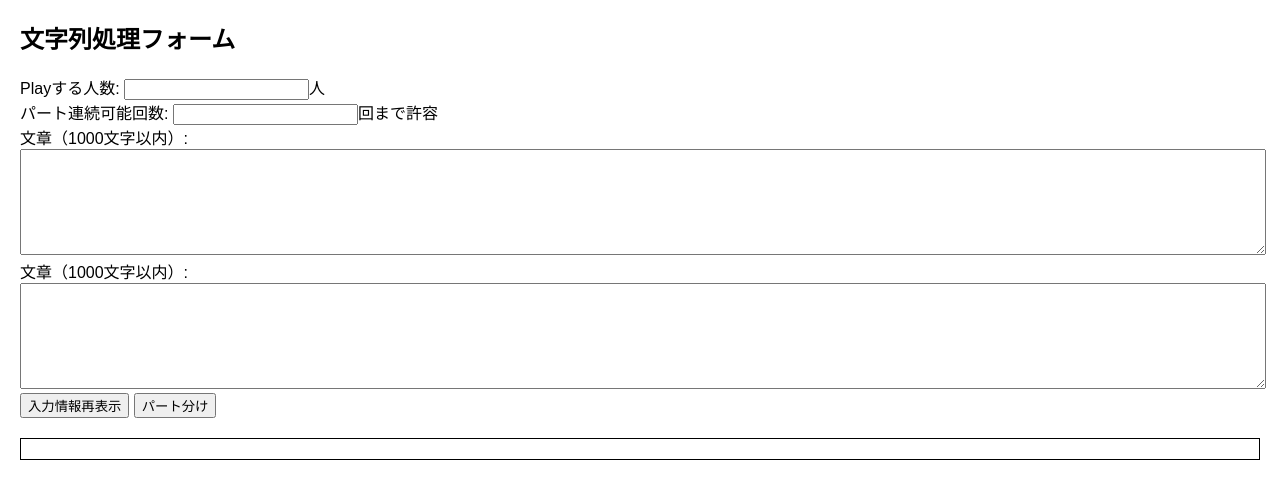
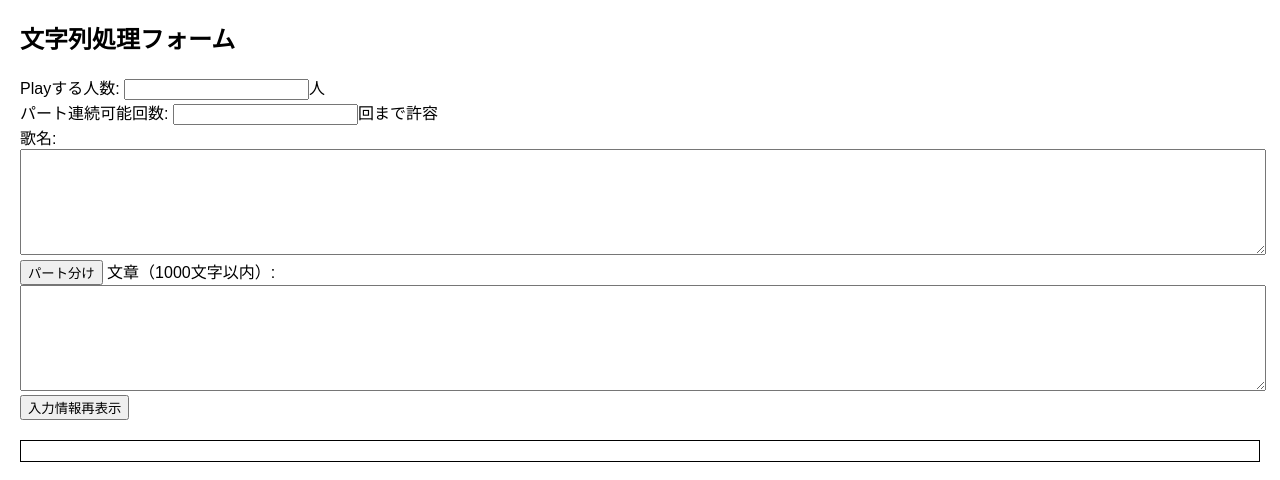
Before and after one commit to L1-JX-Diping/test-site, a plain HTML site: page index.html in a window 1280 px wide. Drawn offline with Linux system fonts and the light colour scheme.

Commit message:
Update index.html

```diff
--- a/index.html
+++ b/index.html
@@ -15,12 +15,12 @@
     <form id="inputForm">
         <label>Playする人数: <input type="number" id="playerCount">人</label><br>
         <label>パート連続可能回数: <input type="number" id="maxRepeat">回まで許容</label><br>
-        <label>文章（1000文字以内）:</label><br>
+        <label>歌名:</label><br>
         <textarea id="songTitle" maxlength="100"></textarea><br>
+        <button type="button" onclick="ShowDivision()">パート分け</button>
         <label>文章（1000文字以内）:</label><br>
         <textarea id="textInput" maxlength="1000"></textarea><br>
         <button type="button" onclick="ProcessInput()">入力情報再表示</button>
-        <button type="button" onclick="ShowDivision()">パート分け</button>
     </form>
 
     <div class="confirm" id="confirmField"></div>
```
